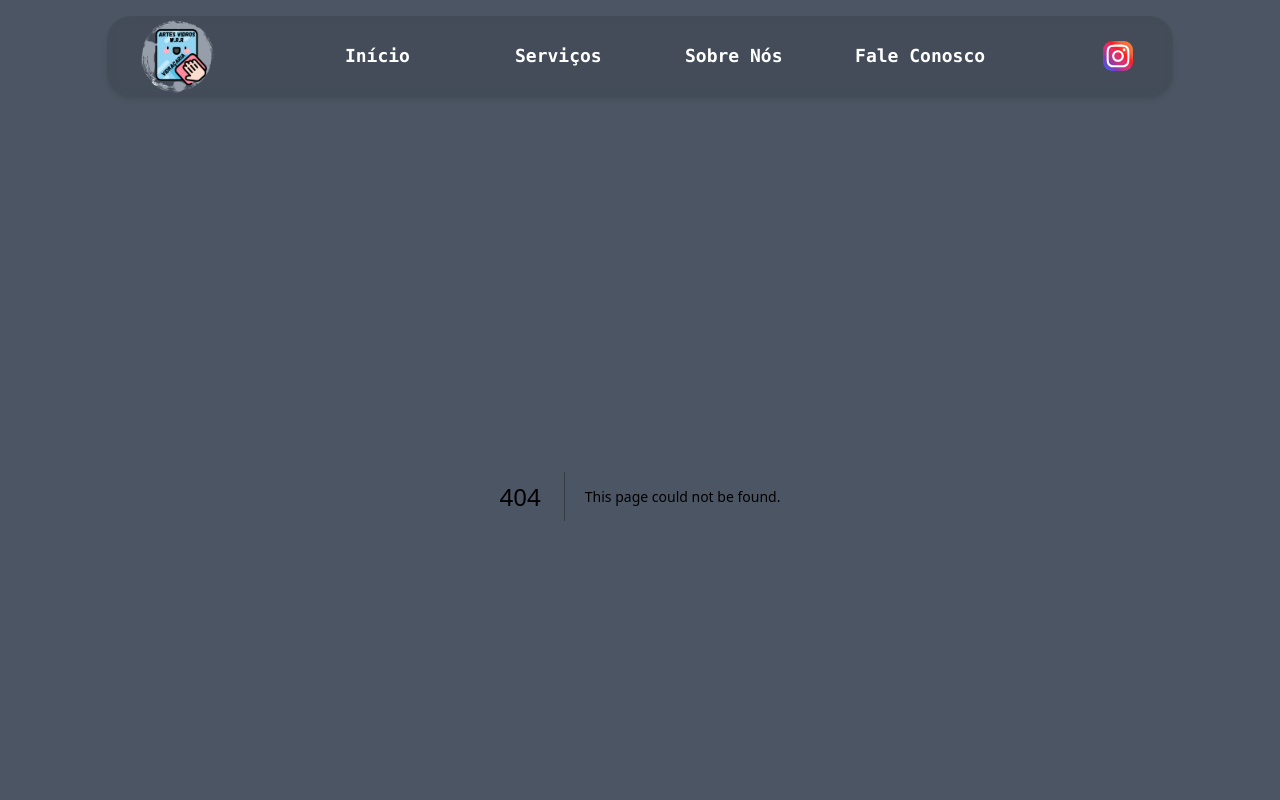
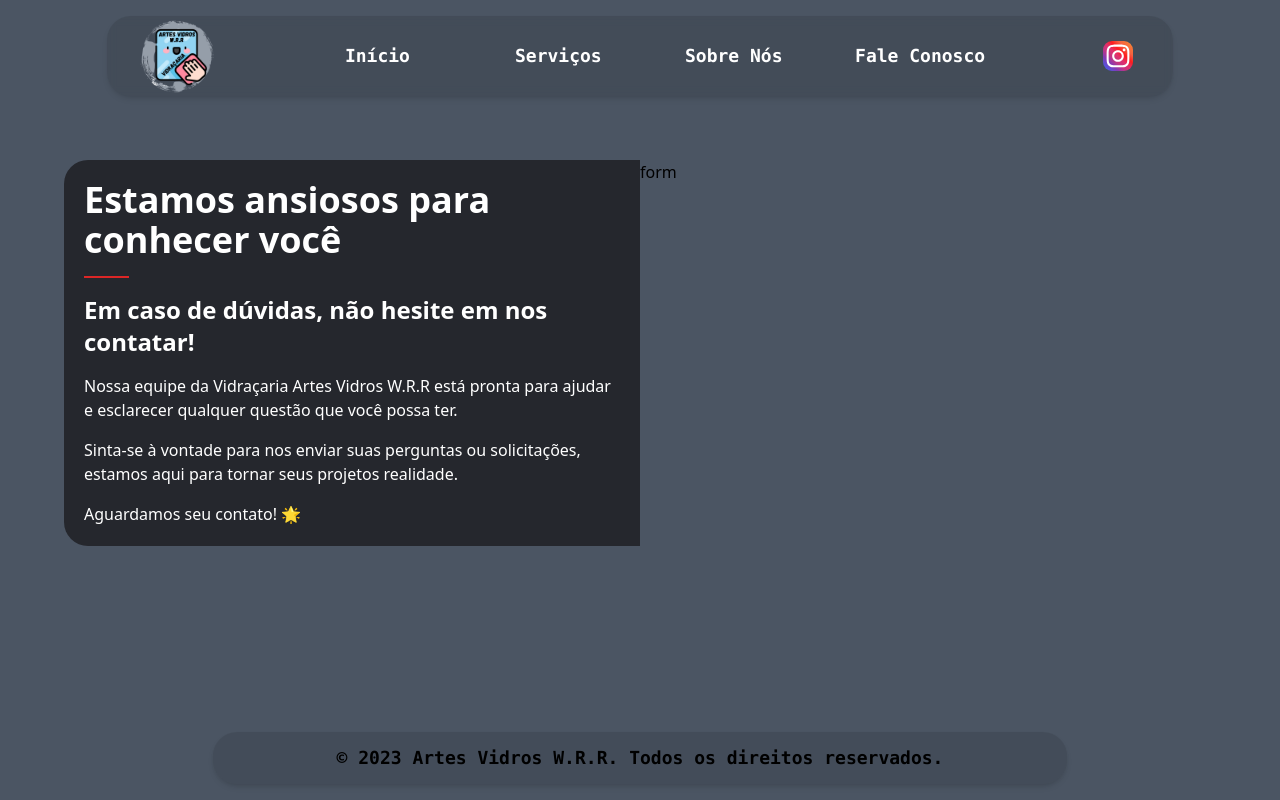
Before and after one commit to Gustavo-Brun/ArtesVidrosWRR, a Next.js app: page /contato in a window 1280 px wide. Before the commit this address had no page. Shown: the top 800 px of the page. Built offline with nearby package versions, Linux system fonts and the light colour scheme.

Commit message:
Feat: Add Contact Page

```diff
--- /dev/null
+++ b/src/app/contato/page.tsx
@@ -0,0 +1,9 @@
+import { Contact } from "@/components/Contact";
+
+export default function HomeContato() {
+    return (
+      <main>
+        <Contact />
+      </main>
+    )
+  }
--- a/src/app/request/page.tsx
+++ b/src/app/pdf/page.tsx
@@ -1,6 +1,6 @@
 import { DataRequest } from "@/components/DataRequest";
 
-export default function HomeRequest() {
+export default function HomePdf() {
   return (
     <main>
       <DataRequest/>
--- /dev/null
+++ b/src/components/Contact.tsx
@@ -0,0 +1,19 @@
+export const Contact = () => {
+  return (
+    <section className=" m-16 flex ">
+        <aside className="w-1/2 bg-color-gray text-white p-5 rounded-l-3xl space-y-4">
+            <h2 className="text-4xl font-bold after:border-t-2 after:block after:mt-4 after:w-1/12 after:m after:border-red-600"> Estamos ansiosos para conhecer você </h2>
+            <h3 className="text-2xl font-semibold"> Em caso de dúvidas, não hesite em nos contatar! </h3>
+            <p className="font-medium"> Nossa equipe da Vidraçaria Artes Vidros W.R.R está pronta para ajudar e esclarecer qualquer questão que você possa ter. </p>
+            <p> Sinta-se à vontade para nos enviar suas perguntas ou solicitações, estamos aqui para tornar seus projetos realidade. </p>
+            <p> Aguardamos seu contato! 🌟 </p>
+        </aside>
+
+        <aside className="w-1/2">
+
+        <p>form</p>
+
+        </aside>
+    </section>
+  )
+}
--- a/src/components/NavBar.tsx
+++ b/src/components/NavBar.tsx
@@ -29,7 +29,7 @@ export const NavBar = () => {
                     </Link>
                 </li>
                 <li className="hover:text-color-logo transition-colors duration-300 hover:underline underline-offset-1">
-                    <Link href={"/"}>
+                    <Link href={"/contato"}>
                         Fale Conosco
                     </Link>
                 </li>
--- a/src/components/Sash.tsx
+++ b/src/components/Sash.tsx
@@ -5,7 +5,7 @@ type SashProps = {
 export const Sash = ({text}:SashProps) => {
 
   return (
-    <section className="flex mx-auto justify-center items-center h-40 w-4/6 mb-10 bg-color-sash rounded-3xl shadow-md">
+    <section className="flex mx-auto justify-center items-center h-40 w-4/6 mb-10 bg-color-gray rounded-3xl shadow-md">
       <h2 className="text-7xl text-white font-semibold">
         {text}
       </h2>
--- a/tailwind.config.ts
+++ b/tailwind.config.ts
@@ -12,7 +12,7 @@ const config: Config = {
         'color-primary': '#2e2deb',
         'color-secundary': '#00facd',
         'color-logo': '#c2eafb',
-        'color-sash': '#25272D',
+        'color-gray': '#25272D',
         'color-header-footer': 'rgba(0, 0, 0, .1)',
         'color-section1': '#303031'
       },
```
